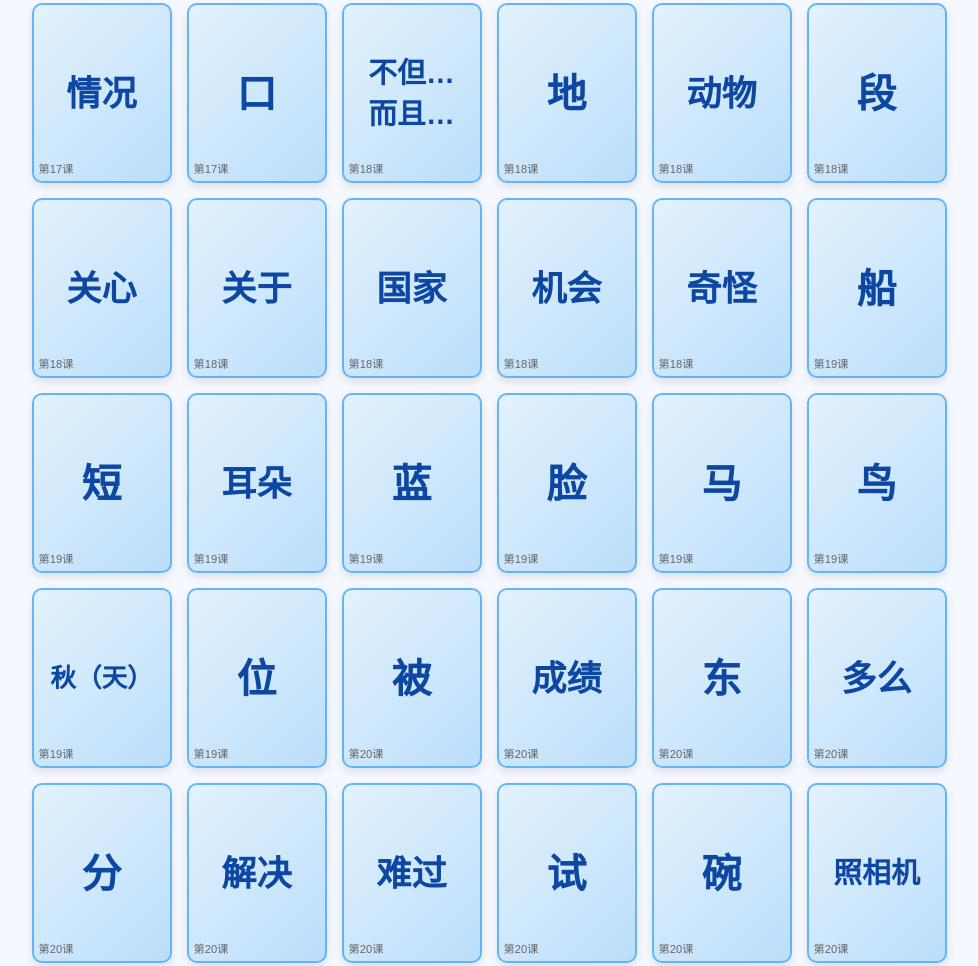
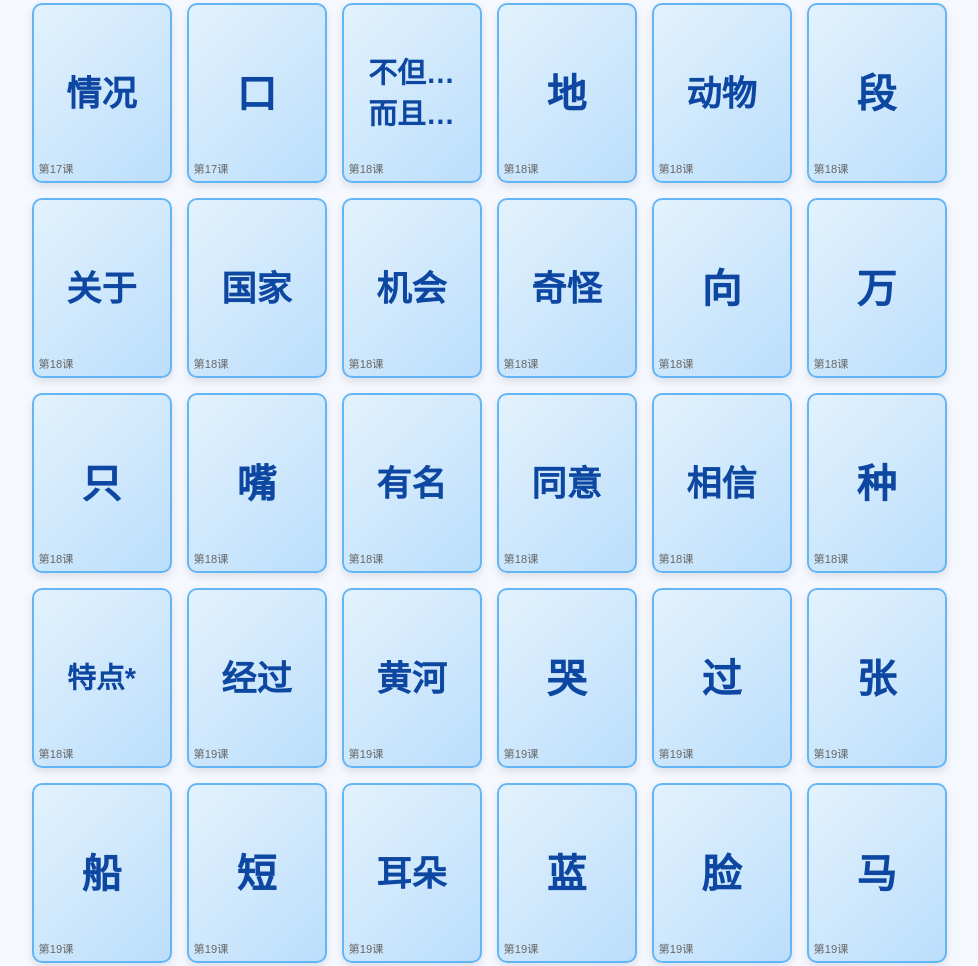
Before and after one commit to learn-mandarin-with-fan/HSK3, a plain HTML site: page index.html in a window 1280 px wide. Shown: the part 8810-9776 px from the top of the page, without its empty margins (151-1129 px from the left). Drawn offline with Linux system fonts and the light colour scheme.

Commit message:
Update index.html

```diff
--- a/index.html
+++ b/index.html
@@ -491,11 +491,24 @@
             { hanzi: "地", pinyin: "de", meaning: "used to connect an adverbial modifier and the verb it modifies", lesson: "18" },
             { hanzi: "动物", pinyin: "dòngwù", meaning: "animal", lesson: "18" },
             { hanzi: "段", pinyin: "duàn", meaning: "used for sections or periods", lesson: "18" },
-            { hanzi: "关心", pinyin: "guānxīn", meaning: "to care for, to be interested in", lesson: "18" },
             { hanzi: "关于", pinyin: "guānyú", meaning: "about, regarding", lesson: "18" },
             { hanzi: "国家", pinyin: "guójiā", meaning: "country, nation", lesson: "18" },
             { hanzi: "机会", pinyin: "jīhuì", meaning: "opportunity", lesson: "18" },
             { hanzi: "奇怪", pinyin: "qíguài", meaning: "strange, odd", lesson: "18" },
+            { hanzi: "向", pinyin: "xiàng", meaning: "towards", lesson: "18", pos: "prep" },
+            { hanzi: "万", pinyin: "wàn", meaning: "ten thousand", lesson: "18", pos: "num." },
+            { hanzi: "只", pinyin: "zhī", meaning: "measure word for animals", lesson: "18", pos: "m." },
+            { hanzi: "嘴", pinyin: "zuǐ", meaning: "mouth", lesson: "18", pos: "n." },
+            { hanzi: "有名", pinyin: "yǒumíng", meaning: "famous", lesson: "18", pos: "adj." },
+            { hanzi: "同意", pinyin: "tóngyì", meaning: "to agree", lesson: "18", pos: "v." },
+            { hanzi: "相信", pinyin: "xiāngxìn", meaning: "to believe", lesson: "18", pos: "v." },
+            { hanzi: "种", pinyin: "zhǒng", meaning: "kind, type", lesson: "18", pos: "m." },
+            { hanzi: "特点*", pinyin: "tèdiǎn", meaning: "feature", lesson: "18", pos: "n." },
+            { hanzi: "经过", pinyin: "jīngguò", meaning: "to pass by", lesson: "19", pos: "v." },
+            { hanzi: "黄河", pinyin: "Huáng Hé", meaning: "Yellow River", lesson: "19", pos: "n." },
+            { hanzi: "哭", pinyin: "kū", meaning: "to cry", lesson: "19", pos: "v." },
+            { hanzi: "过", pinyin: "guò", meaning: "to pass, to spend", lesson: "19", pos: "v." },
+            { hanzi: "张", pinyin: "zhāng", meaning: "measure word for flat objects (e.g., paper, photos)", lesson: "19", pos: "m." },
             { hanzi: "船", pinyin: "chuán", meaning: "boat, ship", lesson: "19" },
             { hanzi: "短", pinyin: "duǎn", meaning: "short", lesson: "19" },
             { hanzi: "耳朵", pinyin: "ěrduo", meaning: "ear", lesson: "19" },
@@ -514,6 +527,10 @@
             { hanzi: "难过", pinyin: "nánguò", meaning: "sad", lesson: "20" },
             { hanzi: "试", pinyin: "shì", meaning: "to try", lesson: "20" },
             { hanzi: "碗", pinyin: "wǎn", meaning: "bowl", lesson: "20" },
+            { hanzi: "关心", pinyin: "guānxīn", meaning: "to care for, to be interested in", lesson: "18" },
+            { hanzi: "信用卡", pinyin: "xìnyòngkǎ", meaning: "credit card", lesson: "20", pos: "n." },
+            { hanzi: "真正*", pinyin: "zhēnzhèng", meaning: "really, truly", lesson: "20", pos: "adv." },
+            { hanzi: "只有…才…", pinyin: "zhǐyǒu…cái…", meaning: "only…(that/can…)", lesson: "20", pos: "conj." },
             { hanzi: "照相机", pinyin: "zhàoxiàngjī", meaning: "camera", lesson: "20" }
         ];
 
```
